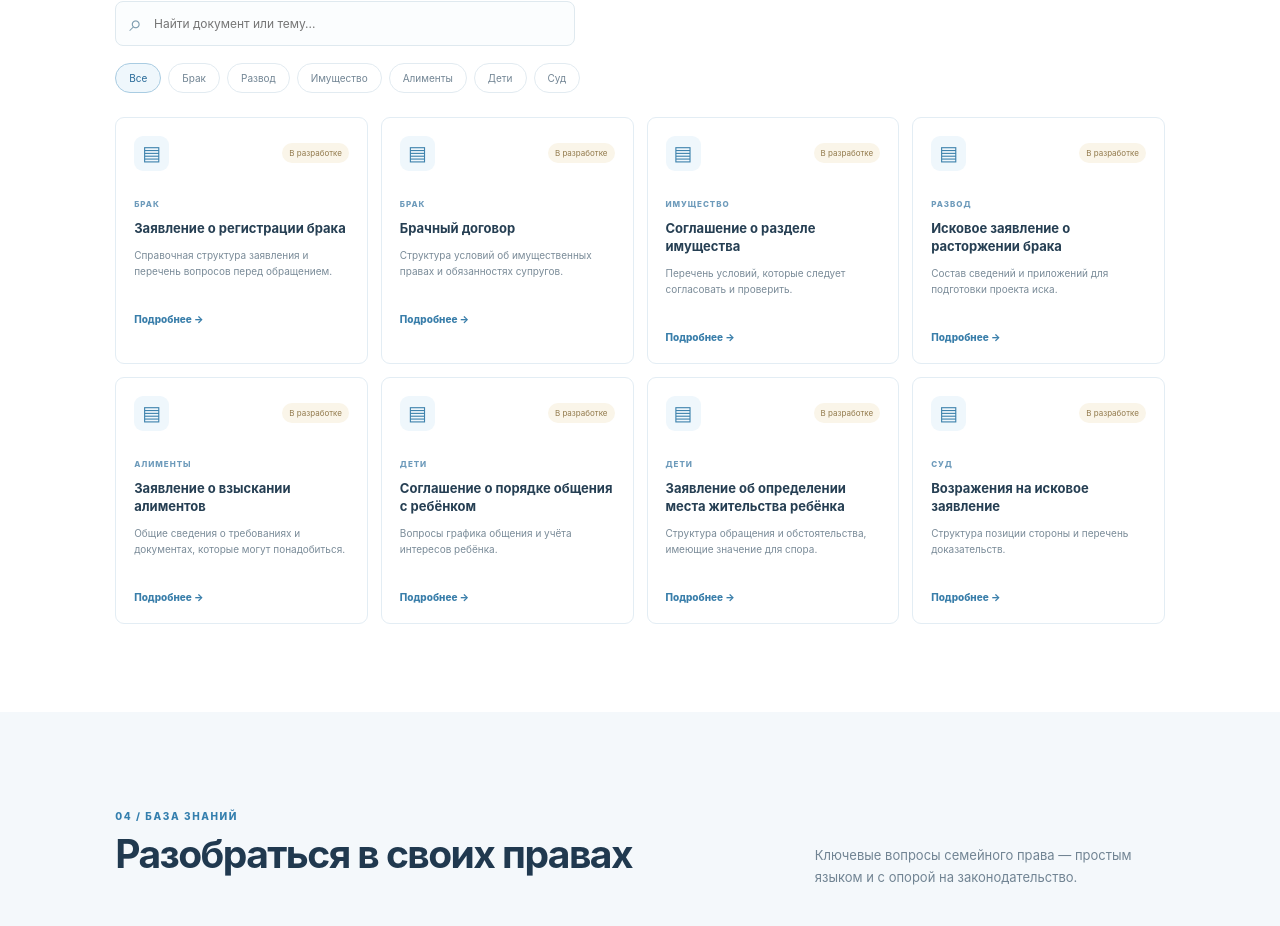
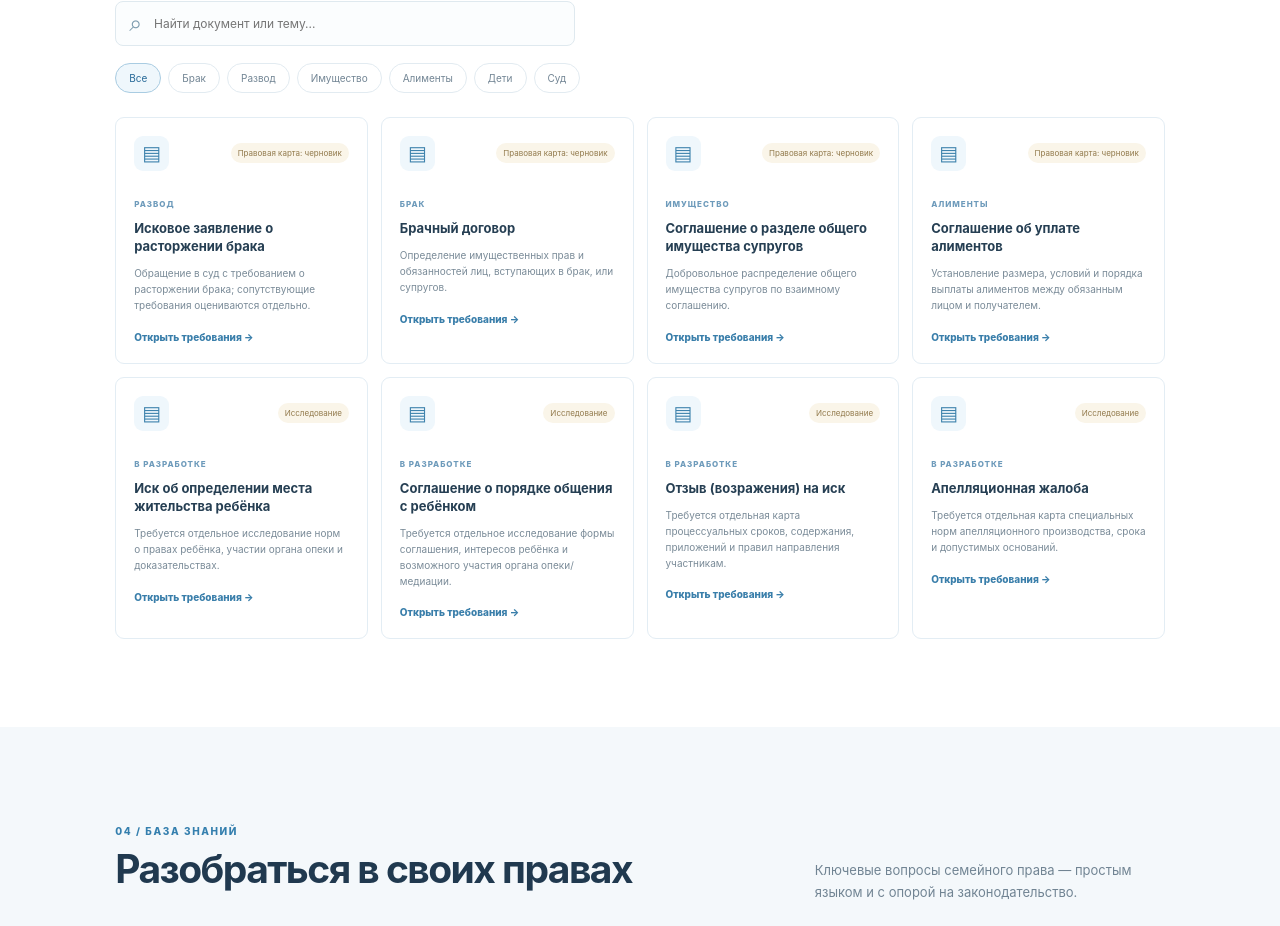
Before and after one commit to Zheka20065674/pravo-semi, a React (Vite) app: page / in a window 1280 px wide. Shown: the part 2524-3450 px from the top of the page. Built offline with nearby package versions, Linux system fonts and the light colour scheme.

Commit message:
Connect document library to legal requirements registry

```diff
--- a/src/App.tsx
+++ b/src/App.tsx
@@ -1,4 +1,5 @@
 import { useMemo, useState } from "react";
+import { documentDefinitions, documentResearchQueue } from "./data/documentRequirements";
 
 type Lang = "ru" | "kk";
 type Topic = "divorce" | "property" | "alimony" | "child" | "marriage";
@@ -13,14 +14,20 @@ const topics: { id: Topic; icon: string; title: string; description: string }[]
 ];
 
 const documents = [
-  { title: "Заявление о регистрации брака", category: "Брак", description: "Справочная структура заявления и перечень вопросов перед обращением.", status: "В разработке" },
-  { title: "Брачный договор", category: "Брак", description: "Структура условий об имущественных правах и обязанностях супругов.", status: "В разработке" },
-  { title: "Соглашение о разделе имущества", category: "Имущество", description: "Перечень условий, которые следует согласовать и проверить.", status: "В разработке" },
-  { title: "Исковое заявление о расторжении брака", category: "Развод", description: "Состав сведений и приложений для подготовки проекта иска.", status: "В разработке" },
-  { title: "Заявление о взыскании алиментов", category: "Алименты", description: "Общие сведения о требованиях и документах, которые могут понадобиться.", status: "В разработке" },
-  { title: "Соглашение о порядке общения с ребёнком", category: "Дети", description: "Вопросы графика общения и учёта интересов ребёнка.", status: "В разработке" },
-  { title: "Заявление об определении места жительства ребёнка", category: "Дети", description: "Структура обращения и обстоятельства, имеющие значение для спора.", status: "В разработке" },
-  { title: "Возражения на исковое заявление", category: "Суд", description: "Структура позиции стороны и перечень доказательств.", status: "В разработке" },
+  ...documentDefinitions.map((doc) => ({
+    id: doc.id,
+    title: doc.title,
+    category: doc.category,
+    description: doc.purpose,
+    status: doc.status === "published" ? "Опубликован" : "Правовая карта: черновик",
+  })),
+  ...documentResearchQueue.map((doc) => ({
+    id: doc.id,
+    title: doc.title,
+    category: "В разработке",
+    description: doc.status,
+    status: "Исследование",
+  })),
 ];
 
 const scenarioQuestions: Record<Topic, { title: string; question: string; options: string[] }[]> = {
@@ -66,6 +73,7 @@ export default function App() {
   const [showAdmin, setShowAdmin] = useState(false);
   const [mobileMenu, setMobileMenu] = useState(false);
   const [notice, setNotice] = useState("");
+  const [selectedDocumentId, setSelectedDocumentId] = useState<string | null>(null);
 
   const isKk = language === "kk";
   const filteredDocuments = useMemo(() => documents.filter((doc) =>
@@ -75,6 +83,7 @@ export default function App() {
 
   const questions = scenarioQuestions[selectedTopic];
   const topicName = topics.find((topic) => topic.id === selectedTopic)?.title ?? "Правовой вопрос";
+  const selectedDocument = documentDefinitions.find((doc) => doc.id === selectedDocumentId) ?? null;
 
   function goTo(id: string) {
     setActiveNav(id);
@@ -156,7 +165,20 @@ export default function App() {
 
         <section className="section documents-section" id="documents"><div className="section-heading"><div><p className="eyebrow">03 / БИБЛИОТЕКА</p><h2>Документы и правовые шаблоны</h2></div><p className="section-intro">Структурированная библиотека документов для подготовки к юридически значимым действиям.</p></div>
           <div className="document-tools"><div className="search-box"><span>⌕</span><input aria-label="Поиск документов" placeholder="Найти документ или тему..." value={search} onChange={(e) => setSearch(e.target.value)} /></div><div className="category-filters">{categories.map((item) => <button key={item} className={category === item ? "filter-chip selected" : "filter-chip"} onClick={() => setCategory(item)}>{item}</button>)}</div></div>
-          <div className="document-grid">{filteredDocuments.map((doc) => <article className="document-card" key={doc.title}><div className="document-card-top"><span className="file-icon">▤</span><span className="status-pill">{doc.status}</span></div><small>{doc.category.toUpperCase()}</small><h3>{doc.title}</h3><p>{doc.description}</p><button onClick={() => setNotice("Шаблон «" + doc.title + "» будет добавлен после правовой проверки и подготовки актуальной формы.")}>Подробнее <span>→</span></button></article>)}</div>
+          <div className="document-grid">{filteredDocuments.map((doc) => <article className="document-card" key={doc.title}><div className="document-card-top"><span className="file-icon">▤</span><span className="status-pill">{doc.status}</span></div><small>{doc.category.toUpperCase()}</small><h3>{doc.title}</h3><p>{doc.description}</p><button onClick={() => { if (documentDefinitions.some((item) => item.id === doc.id)) { setSelectedDocumentId(doc.id); setNotice(""); } else { setNotice("Для документа «" + doc.title + "» ещё формируется отдельная правовая карта требований."); } }}>Открыть требования <span>→</span></button></article>)}</div>
+          {selectedDocument && <section className="doc-detail" aria-live="polite">
+            <div className="doc-detail-head"><div><p className="eyebrow">ПРАВОВАЯ КАРТА / ЧЕРНОВИК</p><h3>{selectedDocument.title}</h3><p>{selectedDocument.purpose}</p></div><button className="btn btn-outline" onClick={() => setSelectedDocumentId(null)}>Закрыть</button></div>
+            <div className="doc-detail-meta"><span className="status-pill">Не является готовым шаблоном</span><span>Источники проверены: 13.11.2026</span></div>
+            <div className="doc-detail-grid">
+              <div><h4>Правовые источники</h4><ul>{selectedDocument.legalSources.map((source) => <li key={source.article + source.title}><b>{source.act}, ст. {source.article}</b><span>{source.title}</span><a href={source.url} target="_blank" rel="noreferrer">Открыть в ИПС «Әділет» ↗</a></li>)}</ul></div>
+              <div><h4>Содержание документа</h4><ul>{selectedDocument.contentRequirements.map((item) => <li key={item.id}><b>{item.label}</b><span>{item.explanation}</span><small>{item.kind === "mandatory" ? "Обязательно" : item.kind === "conditional" ? "При определённых условиях" : "Рекомендация"}</small></li>)}</ul></div>
+              <div><h4>Форма и удостоверение</h4><ul>{selectedDocument.formRequirements.map((item) => <li key={item.id}><b>{item.label}</b><span>{item.explanation}</span></li>)}</ul></div>
+              <div><h4>Приложения и подтверждения</h4><ul>{selectedDocument.attachmentRequirements.map((item) => <li key={item.id}><b>{item.label}</b><span>{item.explanation}</span></li>)}</ul></div>
+              <div><h4>Процессуальные условия</h4><ul>{selectedDocument.processNotes.map((item) => <li key={item.id}><b>{item.label}</b><span>{item.explanation}</span></li>)}</ul></div>
+              <div><h4>Ограничения и риски</h4><ul>{selectedDocument.limitations.map((item) => <li key={item}><span>{item}</span></li>)}</ul></div>
+            </div>
+            <p className="doc-detail-warning">Эта карта — внутренняя проектная основа и ещё не прошла полную юридическую экспертизу. Система пока не формирует документ и не подтверждает его соответствие всем требованиям конкретного дела.</p>
+          </section>}
           {filteredDocuments.length === 0 && <div className="empty-state">По вашему запросу документы не найдены. Попробуйте изменить поиск или категорию.</div>}
           {notice && <div className="inline-notice" role="status">{notice}<button onClick={() => setNotice("")} aria-label="Закрыть">×</button></div>}
         </section>
```
